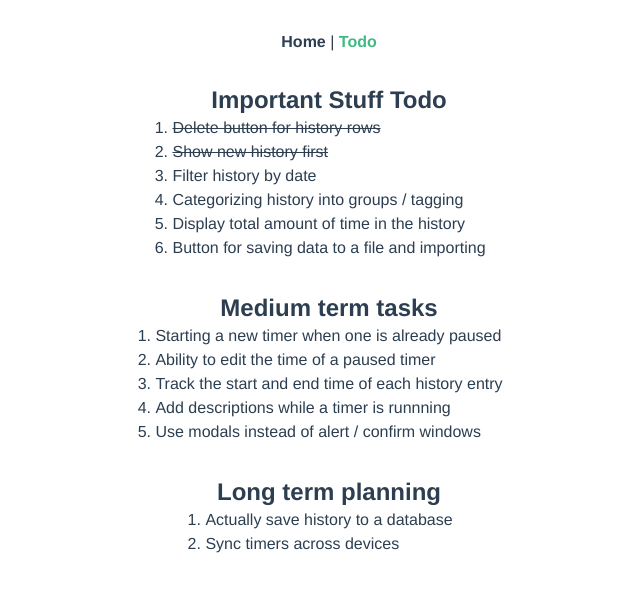
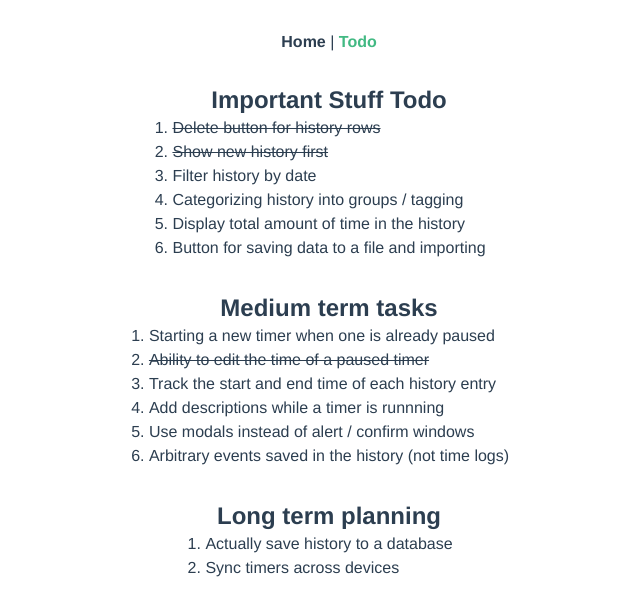
Before and after one commit to itsrachelfish/todo, a Vue app in the folder client/: page /todo in a window 1280 px wide. Shown: the top 616 px of the page, without its empty margins (311-951 px from the left). Built offline with nearby package versions, Linux system fonts and the light colour scheme.

Commit message:
New button to edit the time of a paused timer

```diff
--- a/client/src/views/Home.vue
+++ b/client/src/views/Home.vue
@@ -14,6 +14,7 @@
 
     <div v-else-if="state == 'paused'">
       <div class="bg-green-600 cursor-pointer inline-block text-white font-bold p-4 m-4 rounded-xl" @click="startTimer">Continue Recording</div>
+      <div class="bg-yellow-600 cursor-pointer inline-block text-white font-bold m-4 p-4 rounded-xl" @click="editTimer">Edit Time</div>
       <div class="bg-blue-600 cursor-pointer inline-block text-white font-bold p-4 m-4 rounded-xl" @click="saveHistory">Save Time</div>
       <div class="bg-red-600 cursor-pointer inline-block text-white font-bold p-4 m-4 rounded-xl" @click="clearTimer">Clear Timer</div>
     </div>
@@ -138,6 +139,13 @@ export default {
       this.time = 0;
     },
 
+    editTimer() {
+      const hours = parseInt(prompt('How many hours have you worked so far?'));
+      const minutes = parseInt(prompt('How many minutes have you worked so far?'));
+
+      this.time = (hours * 60 * 60 * 1000) + (minutes * 60 * 1000);
+    },
+
     saveHistory() {
       const description = prompt('What were you working on?');
 
--- a/client/src/views/Todo.vue
+++ b/client/src/views/Todo.vue
@@ -18,10 +18,11 @@
     <div class="inline-block text-left mb-8">
       <ol class="list-decimal">
         <li>Starting a new timer when one is already paused</li>
-        <li>Ability to edit the time of a paused timer</li>
+        <li><s>Ability to edit the time of a paused timer</s></li>
         <li>Track the start and end time of each history entry</li>
         <li>Add descriptions while a timer is runnning</li>
         <li>Use modals instead of alert / confirm windows</li>
+        <li>Arbitrary events saved in the history (not time logs)</li>
       </ol>
     </div>
 
```
Also changed, not shown: client/src/main.js (+7 -5 lines).
